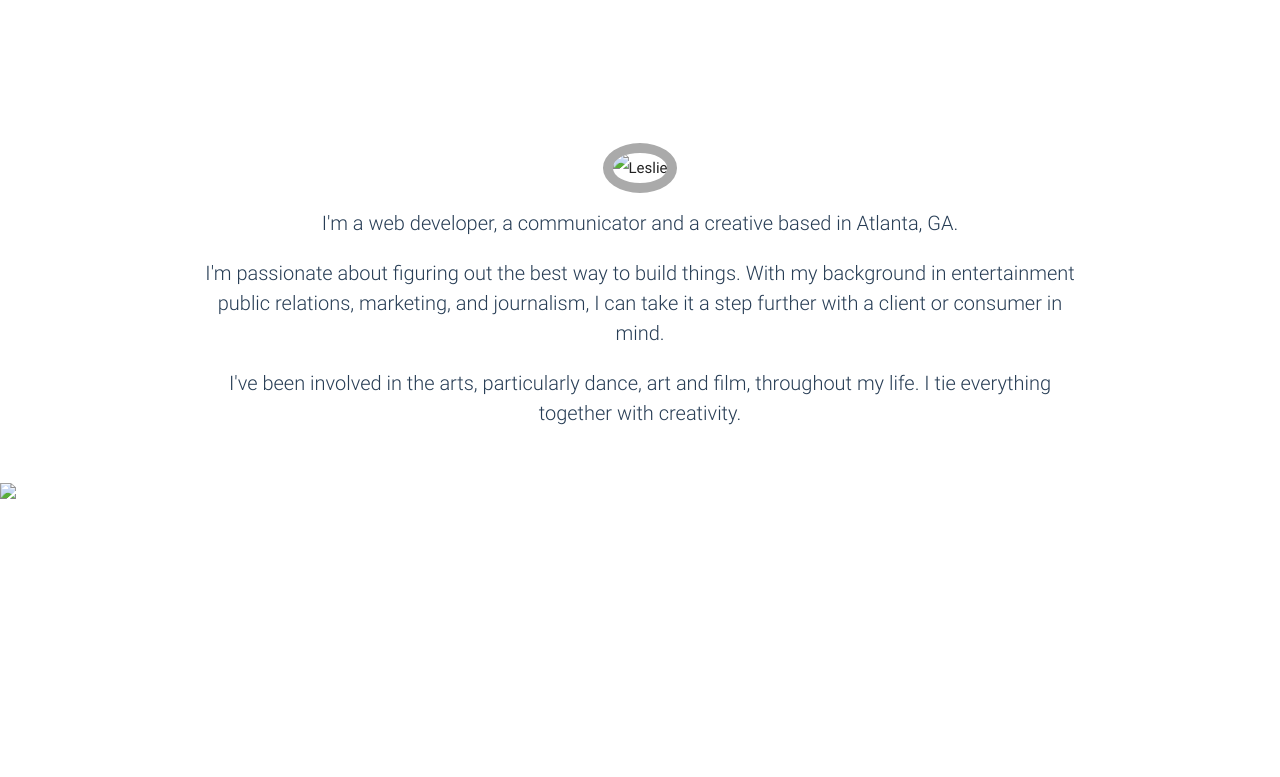
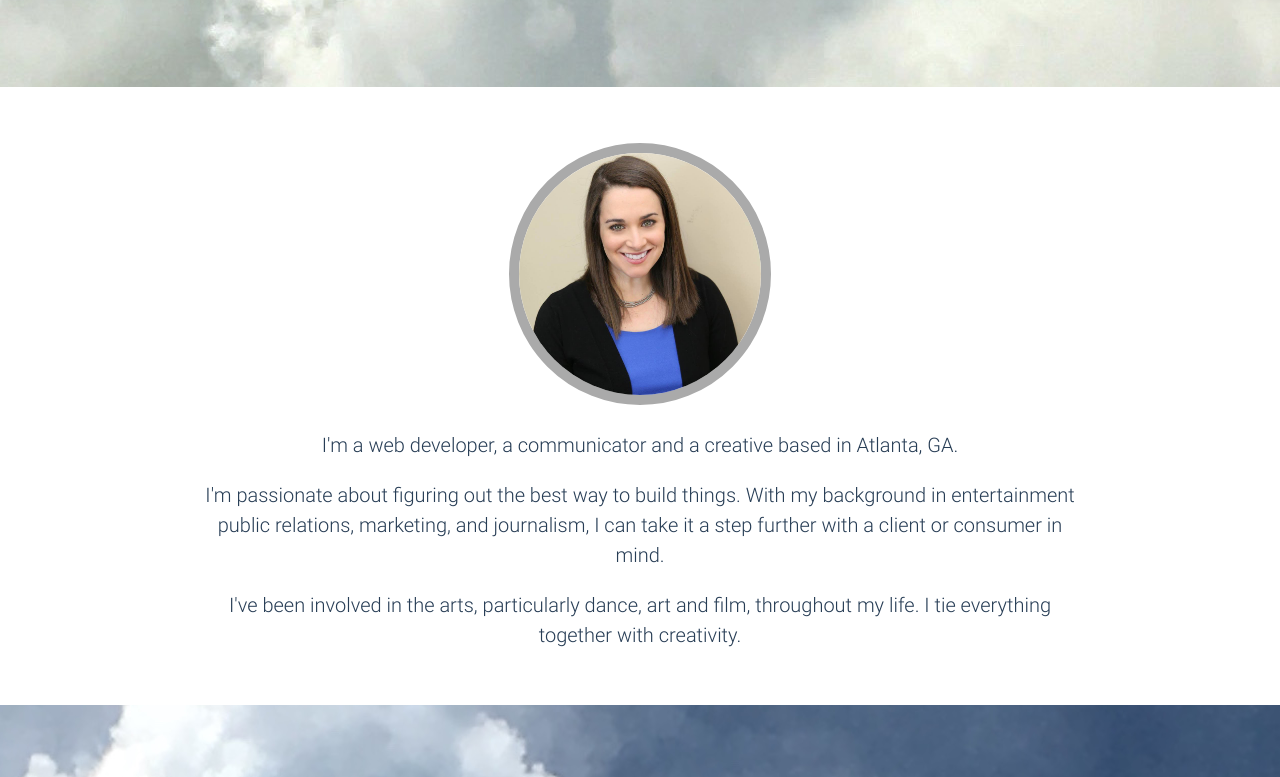
Before and after one commit to lhochsz/lesliewebsite, a plain HTML site: page index.html in a window 1280 px wide. Shown: the part 954-1731 px from the top of the page. Drawn offline with nearby package versions, Linux system fonts and the light colour scheme.

Commit message:
Fixing images

```diff
--- a/index.html
+++ b/index.html
@@ -40,7 +40,7 @@
         </div>
       </div>
     </div>
-    <div class="parallax"><img src="clouds.jpg" alt="Unsplashed background img 2"></div>
+    <div class="parallax"><img src="images/clouds.jpg" alt="Unsplashed background img 2"></div>
   </div>
 
 
@@ -51,7 +51,7 @@
         <div class="col s12 center">
           <h3><i class="mdi-content-send brown-text"></i></h3>
           <h2 id="anchor-1"></h2>
-          <p class="col s12 left"><img src="leslie.jpg" id="leslie" alt="Leslie"></p>
+          <p class="col s12 left"><img src="images/leslie.jpg" id="leslie" alt="Leslie"></p>
           <p class="aboutMe left-align light">I'm a web developer, a communicator and a creative based in Atlanta, GA.</p>
            <p class="aboutMe left-align light">I'm passionate about figuring out the best way to build things. With my background in entertainment public relations, marketing, and journalism, I can take it a step further with a client or consumer in mind.</p>
             <p class="aboutMe left-align light">I've been involved in the arts, particularly dance, art and film, throughout my life. I tie everything together with creativity.</p>
@@ -71,7 +71,7 @@
         </div>
       </div>
     </div>
-    <div class="parallax"><img src="clouds2.jpg" alt="Unsplashed background img 2"></div>
+    <div class="parallax"><img src="images/clouds2.jpg" alt="Unsplashed background img 2"></div>
   </div>
 
   <div class="container">
@@ -98,7 +98,7 @@
         </div>
       </div>
     </div>
-    <div class="parallax"><img src="clouds3.jpg" alt="Unsplashed background img 3"></div>
+    <div class="parallax"><img src="images/clouds3.jpg" alt="Unsplashed background img 3"></div>
   </div>
 
   <footer class="page-footer">
@@ -115,7 +115,7 @@
             <li><a href="https://www.instagram.com/lhochsz" target="_blank"><img src="images/instagramwhite.png" class="social" onmouseover="this.src='images/instagram.png'" onmouseout="this.src='images/instagramwhite.png'"></a></li>
         </ul>
         <p class="top"><a class="top" href="#anchor-4"
-   onclick="smoothScroll('anchor-4');"><img src="images/top-white.png"></a></p>
+   onclick="smoothScroll('anchor-4');"><img src="images/topwhite.png"></a></p>
       </div>
     </div>
     <div class="footer-copyright">
```
